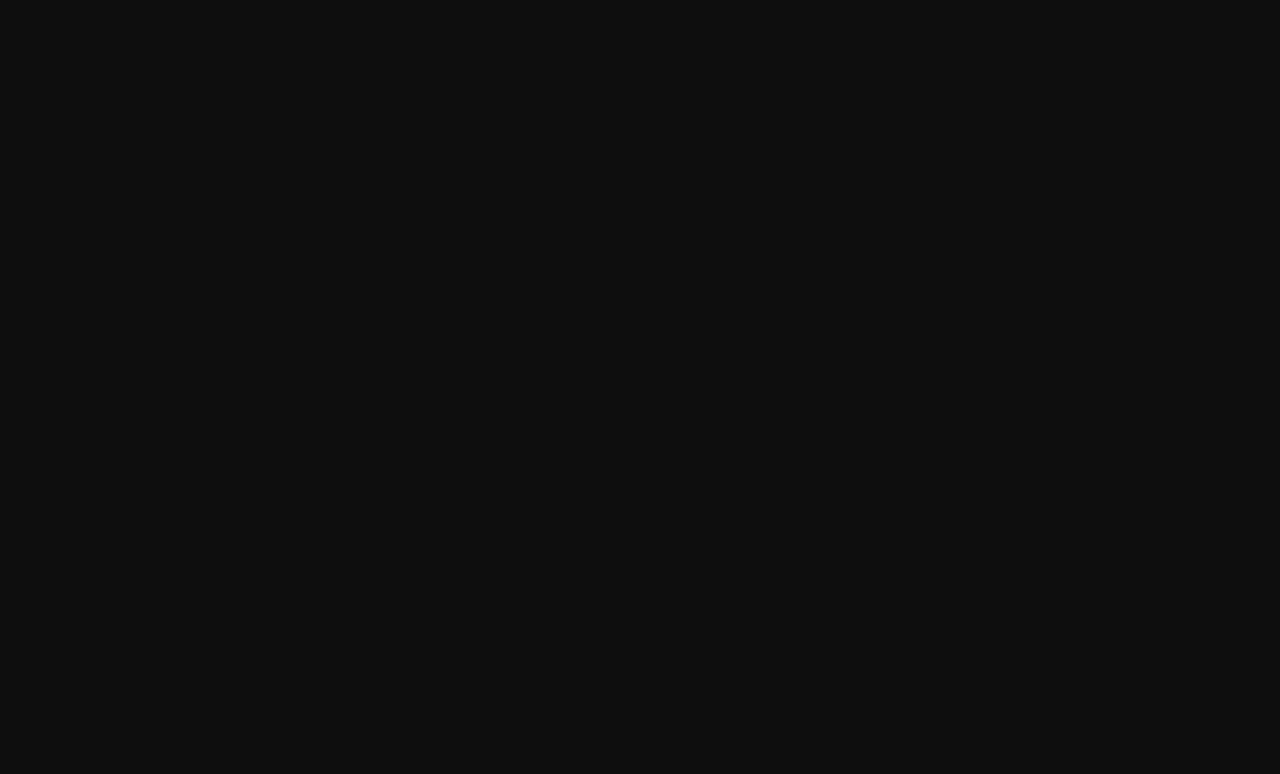
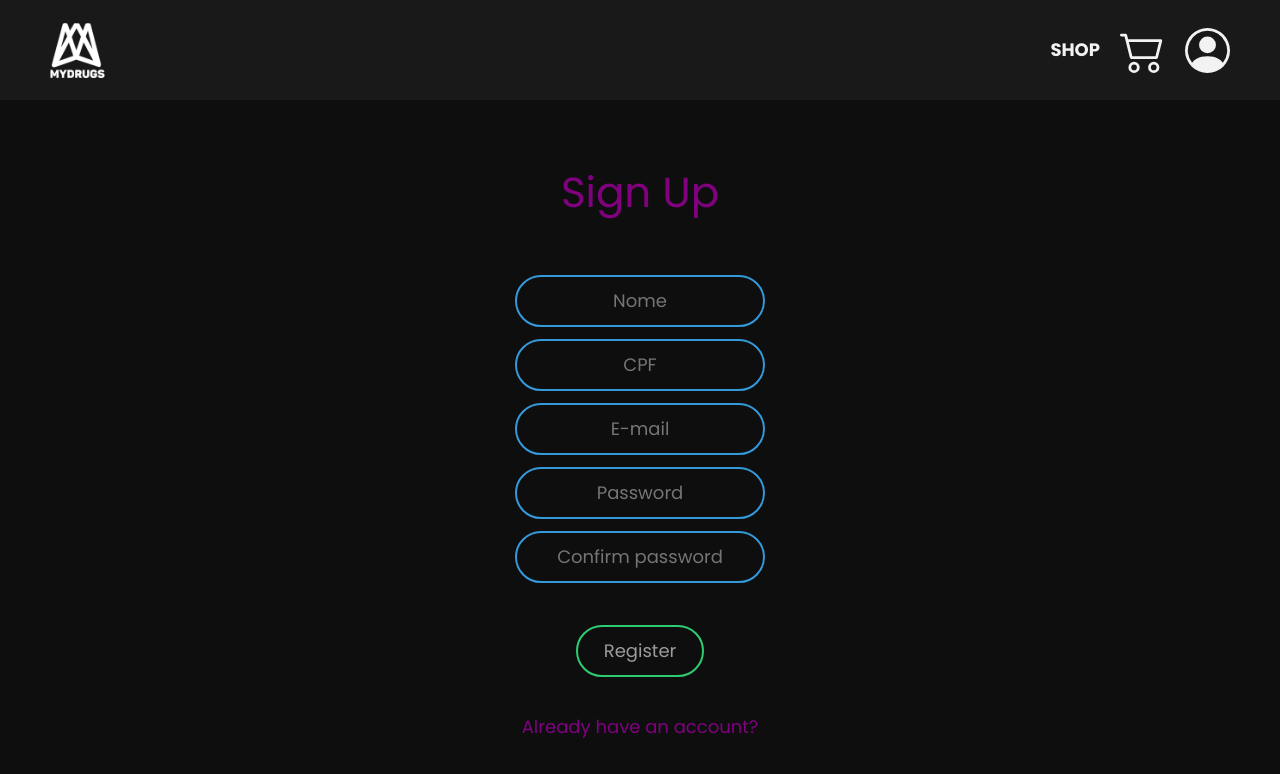
Before and after one commit to leonardo-otero390/MyDrugs-FrontEnd, a React (Create React App) app: page /sign-up in a window 1280 px wide. Shown: the top 774 px of the page. Built offline with nearby package versions, Linux system fonts and the light colour scheme.

Commit message:
Add sign-up and sign-in pages

```diff
--- a/src/App.js
+++ b/src/App.js
@@ -1,20 +1,20 @@
 /* eslint-disable react/react-in-jsx-scope */
 
 import { BrowserRouter, Routes, Route } from "react-router-dom";
-import SignUp from '../src/pages/sign_up/SignUp'
-function App () {
-  return (
-    <BrowserRouter>
-		<Routes>
-			<Route exact path="/">
-				{/* <SignIn /> */}
-			</Route>
-			<Route exact path="/sign-up" element={<SignUp />}>
+import SignIn from "./pages/sign_in/SignIn";
+import SignUp from "./pages/sign_up/SignUp";
+import Products from "./pages/products/Products";
 
-			</Route>
-		</Routes>
-	</BrowserRouter>
-  );
-};
+function App() {
+	return (
+		<BrowserRouter>
+			<Routes>
+				<Route exact path="/" element={<Products />}></Route>
+				<Route exact path="/sign-in" element={<SignIn />}></Route>
+				<Route exact path="/sign-up" element={<SignUp />}></Route>
+			</Routes>
+		</BrowserRouter>
+	);
+}
 
 export default App;
--- a/src/components/Form.js
+++ b/src/components/Form.js
@@ -1,8 +1,82 @@
 import styled from "styled-components";
 
 const SignForm = styled.form`
-`
+	h1 {
+		color: #800080;
+		font-family: Poppins;
+		font-size: 42px;
+		line-height: 63px;
+		padding-bottom: 45px;
+	}
 
-export {
-    SignForm
-}
+	a {
+		color: #800080;
+		font-family: Poppins;
+		font-style: normal;
+		font-weight: normal;
+		font-size: 18px;
+		line-height: 27px;
+	}
+	display: flex;
+	flex-direction: column;
+	justify-content: center;
+	align-items: center;
+	width: 100vw;
+	height: calc(100vh - 100px);
+`;
+const Input = styled.input`
+	width: 250px;
+	height: 52px;
+	left: 620px;
+	top: 383px;
+	background: transparent;
+
+	border: 2px solid #3498db;
+
+	border: ${({ inputError }) => (inputError ? "2px solid orange" : null)};
+	box-sizing: border-box;
+	border-radius: 50px;
+
+	color: #9c9c9c;
+	font-family: Poppins;
+	font-style: normal;
+	font-weight: normal;
+	font-size: 18px;
+	line-height: 27px;
+
+	text-align: center;
+
+	margin: 6px;
+`;
+
+const SubmitButton = styled.button`
+	width: 128px;
+	height: 52px;
+	left: 650px;
+	top: 704px;
+
+	border: 2px solid #2ecc71;
+	box-sizing: border-box;
+	border-radius: 50px;
+
+	background: transparent;
+
+	color: #9c9c9c;
+	font-family: Poppins;
+	font-style: normal;
+	font-weight: normal;
+	font-size: 18px;
+	line-height: 27px;
+
+	text-align: center;
+
+	margin: 36px;
+`;
+
+const InputErrorMsg = styled.div`
+	color: orange;
+	font-family: Poppins;
+	margin: 5px;
+`;
+
+export { SignForm, Input, SubmitButton, InputErrorMsg };
--- /dev/null
+++ b/src/pages/products/Products.js
@@ -0,0 +1,3 @@
+export default function Products() {
+	return <div></div>;
+}
--- /dev/null
+++ b/src/pages/sign_in/SignIn.js
@@ -0,0 +1,78 @@
+import {
+	Input,
+	InputErrorMsg,
+	SignForm,
+	SubmitButton,
+} from "../../components/Form";
+import TopBar from "../../components/TopBar";
+import { Link } from "react-router-dom";
+import { useState } from "react";
+import { cpfRegex, emailRegex } from "../sign_up/regex";
+import API from "../../services/API/requests";
+import { useNavigate } from "react-router";
+
+export default function SignIn() {
+	const navigate = useNavigate();
+	const [input, setInput] = useState({
+		user: "",
+		password: "",
+	});
+
+	const [inputError, setInputError] = useState({
+		invalidCredentials: false,
+		emptyFields: false,
+	});
+
+	function submitForm(event) {
+		event.preventDefault();
+
+		const body = {
+			cpf: input.user.match(cpfRegex) ? input.user : "",
+			email: input.user.match(emailRegex) ? input.user : "",
+			password: input.password,
+		};
+
+		if (input.user && input.password)
+			API.signIn(body)
+				.then(() => {
+					navigate("/");
+				})
+				.catch(() => {
+					setInputError({ ...inputError, invalidCredentials: true });
+				});
+		else setInputError({ ...inputError, emptyFields: true });
+	}
+	return (
+		<>
+			<TopBar />
+			<SignForm onSubmit={submitForm}>
+				<h1>Sign Up</h1>
+				<Input
+					type="text"
+					placeholder="E-mail or CPF"
+					onChange={(event) => {
+						setInput({ ...input, user: event.target.value });
+					}}
+				/>
+
+				<Input
+					type="password"
+					placeholder="Password"
+					onChange={(event) => {
+						setInput({ ...input, password: event.target.value });
+					}}
+				/>
+
+				{inputError.invalidCredentials ? (
+					<InputErrorMsg>Invalid credentials</InputErrorMsg>
+				) : null}
+				{inputError.emptyFields ? (
+					<InputErrorMsg>Please fill in all fields</InputErrorMsg>
+				) : null}
+
+				<SubmitButton type="submit">Register</SubmitButton>
+				<Link to="/sign-up">No account yet?</Link>
+			</SignForm>
+		</>
+	);
+}
--- a/src/pages/sign_up/SignUp.js
+++ b/src/pages/sign_up/SignUp.js
@@ -1,10 +1,150 @@
-import { SignForm } from "../../components/Form";
+import {
+	Input,
+	InputErrorMsg,
+	SignForm,
+	SubmitButton,
+} from "../../components/Form";
+import TopBar from "../../components/TopBar";
+import { Link, useNavigate } from "react-router-dom";
+import { useState } from "react";
+import API from "../../services/API/requests";
+import { cpfRegex, emailRegex, strongPassWordRegex } from "./regex";
+import { conflict } from "../../services/API/statusCode";
 
 export default function SingUp() {
-    return (
-        <SignForm>
+	const navigate = useNavigate();
 
-        </SignForm>
+	const [input, setInput] = useState({
+		name: "",
+		cpf: "",
+		email: "",
+		password: "",
+		confirmPassword: "",
+	});
 
-    )
+	const [inputError, setInputError] = useState({
+		name: null,
+		cpf: null,
+		email: null,
+		password: null,
+		confirmPassword: null,
+		passwordMatch: null,
+		conflict: null,
+	});
+
+	function submitForm(event) {
+		event.preventDefault();
+		const inputErrors = Object.values(inputError).some((key) => key === true);
+		if (!inputErrors) {
+			API.signUp(input)
+				.then(() => {
+					navigate("/sign-in");
+				})
+				.catch((error) => {
+					const status = error.response.status;
+					if (status == conflict)
+						setInputError({ ...inputError, conflict: true });
+				});
+		}
+	}
+	return (
+		<>
+			<TopBar />
+			<SignForm onSubmit={submitForm}>
+				<h1>Sign Up</h1>
+				<Input
+					type="text"
+					placeholder="Nome"
+					onChange={(event) => {
+						setInput({ ...input, name: event.target.value });
+						setInputError({
+							...inputError,
+							name: event.target.value.length < 3,
+							conflict: false,
+						});
+					}}
+					inputError={!!inputError.name}
+				/>
+				{inputError.name ? (
+					<InputErrorMsg>Name must have at leat 3 letters</InputErrorMsg>
+				) : null}
+				<Input
+					type="text"
+					placeholder="CPF"
+					onChange={(event) => {
+						setInput({ ...input, cpf: event.target.value });
+						setInputError({
+							...inputError,
+							cpf: !(
+								event.target.value.match(cpfRegex)?.length &&
+								event.target.value.length === 11
+							),
+							conflict: false,
+						});
+					}}
+					inputError={!!inputError.cpf}
+				/>
+				{inputError.cpf ? <InputErrorMsg>Invalid CPF</InputErrorMsg> : null}
+				<Input
+					type="email"
+					placeholder="E-mail"
+					onChange={(event) => {
+						setInput({ ...input, email: event.target.value });
+						setInputError({
+							...inputError,
+							email: !event.target.value.match(emailRegex)?.length,
+							conflict: false,
+						});
+					}}
+					inputError={!!inputError.email}
+				/>
+				{inputError.email ? (
+					<InputErrorMsg>Invalid e-mail</InputErrorMsg>
+				) : null}
+
+				<Input
+					type="password"
+					placeholder="Password"
+					onChange={(event) => {
+						setInput({ ...input, password: event.target.value });
+						setInputError({
+							...inputError,
+							passwordMatch: event.target.value !== input.confirmPassword,
+							password: !event.target.value.match(strongPassWordRegex)?.length,
+							conflict: false,
+						});
+					}}
+					inputError={!!inputError.password}
+				/>
+				{inputError.password ? (
+					<InputErrorMsg>Pick a stronger password</InputErrorMsg>
+				) : null}
+				<Input
+					type="password"
+					placeholder="Confirm password"
+					onChange={(event) => {
+						setInput({
+							...input,
+							confirmPassword: event.target.value,
+						});
+						setInputError({
+							...inputError,
+							passwordMatch: input.password !== event.target.value,
+							conflict: false,
+						});
+					}}
+					inputError={!!(input.confirmPassword && inputError.passwordMatch)}
+				/>
+				{input.confirmPassword && inputError.passwordMatch ? (
+					<InputErrorMsg>Passwords don't match</InputErrorMsg>
+				) : null}
+				{inputError.conflict ? (
+					<InputErrorMsg>User alredy registered</InputErrorMsg>
+				) : null}
+				<SubmitButton type="submit">Register</SubmitButton>
+
+				<Link to="/sign-in">Already have an account?</Link>
+			</SignForm>
+		</>
+	);
 }
--- /dev/null
+++ b/src/pages/sign_up/regex.js
@@ -0,0 +1,9 @@
+const cpfRegex = /(\d{3})(\d{3})(\d{3})(\d{2})/;
+
+const emailRegex =
+	/^(([^<>()[\]\.,;:\s@\"]+(\.[^<>()[\]\.,;:\s@\"]+)*)|(\".+\"))@(([^<>()[\]\.,;:\s@\"]+\.)+[^<>()[\]\.,;:\s@\"]{2,})$/i;
+
+const strongPassWordRegex =
+	/^(?=.*[a-z])(?=.*[A-Z])(?=.*\d)(?=.*[@$!%*?&])[A-Za-z\d@$!%*?&]{8,}$/;
+
+export { cpfRegex, emailRegex, strongPassWordRegex };
--- /dev/null
+++ b/src/services/API/axiosBase.js
@@ -0,0 +1,7 @@
+import axios from "axios";
+
+const axiosBase = axios.create({
+	baseURL: "http://localhost:4000",
+});
+
+export default axiosBase;
--- /dev/null
+++ b/src/services/API/requests.js
@@ -0,0 +1,33 @@
+import axiosBase from "./axiosBase";
+
+const API = {
+	signUp,
+	signIn,
+};
+
+function createBearerAuthorization(token) {
+	return {
+		headers: {
+			Authorization: `Bearer ${token}`,
+		},
+	};
+}
+
+function signUp({ name, cpf, email, password }) {
+	return axiosBase.post("/sign-up", {
+		name,
+		cpf,
+		email,
+		password,
+	});
+}
+
+function signIn({ cpf, email, password }) {
+	return axiosBase.post("/sign-in", {
+		cpf,
+		email,
+		password,
+	});
+}
+
+export default API;
--- /dev/null
+++ b/src/services/API/statusCode.js
@@ -0,0 +1,5 @@
+const badRequest = "400";
+const notFound = "404";
+const conflict = "409";
+
+export { badRequest, notFound, conflict };
```
